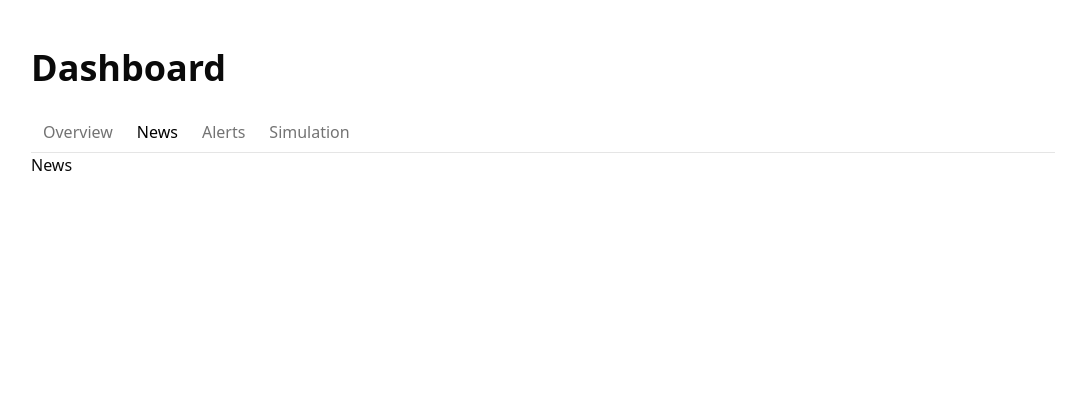
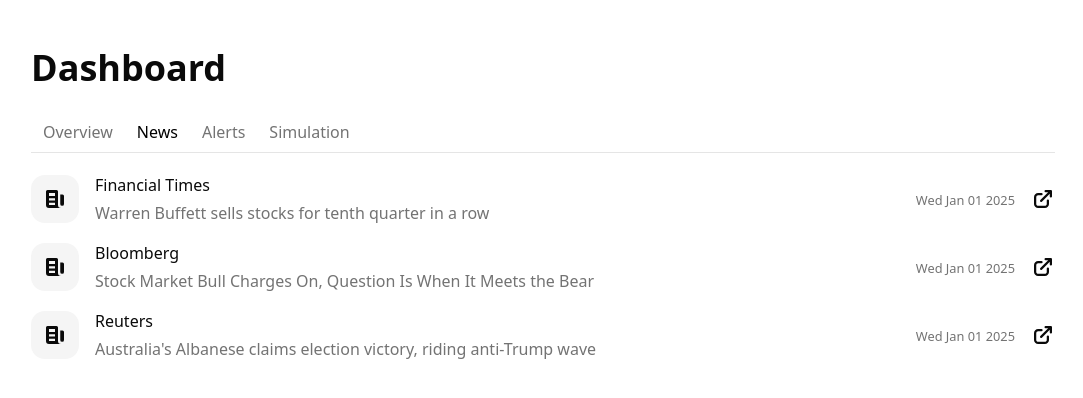
Before and after one commit to AutoInvestor/frontend, a React (Vite) app: page /news in a window 1280 px wide. Shown: the top 398 px of the page, without its empty margins (97-1180 px from the left). Built offline with nearby package versions, Linux system fonts and the light colour scheme.

Commit message:
AIR-48 News (#15)

```diff
--- a/src/model/Alert.ts
+++ b/src/model/Alert.ts
@@ -1,7 +1,7 @@
 export interface Alert {
     type: AlertType;
     assetId: string;
-    date: Date
+    date: Date;
 }
 
 type AlertType =
--- /dev/null
+++ b/src/model/NewsItem.ts
@@ -0,0 +1,6 @@
+export interface NewsItem {
+    title: string;
+    source: string;
+    date: Date;
+    link: string;
+}
--- a/src/pages/webapp/Alerts.tsx
+++ b/src/pages/webapp/Alerts.tsx
@@ -71,7 +71,6 @@
                         </div>
                     )
                 }
-                throw `Error with alert asset ${alert.assetId}`;
             })}
         </div>
     )
--- a/src/pages/webapp/Dashboard.tsx
+++ b/src/pages/webapp/Dashboard.tsx
@@ -153,7 +153,6 @@
                                 </TableRow>
                             )
                         }
-                        throw `Error with holding asset ${holding.assetId}`
                     })}
                 </TableBody>
                 <TableFooter>
@@ -297,7 +296,7 @@
                         </div>
                     </div>
                     <DrawerFooter>
-                        <Button onClick={() => {
+                        <Button disabled={boughtAt === 0} onClick={() => {
                             const newHolding: PortfolioHolding = {
                                 assetId: asset.assetId,
                                 amount: goal,
--- a/src/pages/webapp/News.tsx
+++ b/src/pages/webapp/News.tsx
@@ -1,18 +1,51 @@
+import {useEffect, useState} from "react";
+import {ArrowTopRightOnSquareIcon, NewspaperIcon} from "@heroicons/react/16/solid";
+import {NewsHttpService} from "@/services/news-http-service.ts";
+import {NewsItem} from "@/model/NewsItem.ts";
+
+const newsHttpService = new NewsHttpService();
+
 function News() {
     return (
         <>
-            <div>
-                News
-                <RecentNews />
+            <div className={"mt-5"}>
+                <RecentNews/>
             </div>
         </>
     )
 }
 
 function RecentNews() {
-    return(
-        <>
-        </>
+    const [newsItems, setNewsItems] = useState<NewsItem[]>([]);
+
+    useEffect(() => {
+        newsHttpService.getNews()
+            .then(setNewsItems)
+            .catch(err => console.error('Error fetching alerts:', err));
+    }, [])
+
+    return (
+        <div className={"flex gap-y-4 flex-col"}>
+            {newsItems.map((alert) => {
+                return (
+                    <div className={"flex flex-row gap-4 items-center"}>
+                        <div className={"rounded-xl bg-neutral-100 w-fit box-border p-3"}>
+                            <NewspaperIcon className={"size-6"}/>
+                        </div>
+                        <div className={"flex-1"}>
+                            <p>{alert.source}</p>
+                            <p className={"font-light text-neutral-500 pt-1"}>{alert.title}</p>
+                        </div>
+                        <div className={"text-neutral-500"}>
+                            <small>{alert.date.toDateString()}</small>
+                        </div>
+                        <div>
+                            <a href={alert.link} target={"_blank"}><ArrowTopRightOnSquareIcon className={"size-6"}/></a>
+                        </div>
+                    </div>
+                )
+            })}
+        </div>
     )
 }
 
--- /dev/null
+++ b/src/services/news-http-service.ts
@@ -0,0 +1,17 @@
+import {BaseHttpService} from "@/services/base-http-service.ts";
+import {NewsItem} from "@/model/NewsItem.ts";
+
+export class NewsHttpService extends BaseHttpService {
+    public constructor() {
+        super();
+    }
+
+    public getNews(): Promise<NewsItem[]> {
+        //return this.get<News[]>('/news');
+        return Promise.resolve([
+            { title: "Warren Buffett sells stocks for tenth quarter in a row", source: "Financial Times", date: new Date("2025-01-01T00:00:00.000Z"), link: "https://www.ft.com/content/abf10a12-4bdc-4f58-aed1-9a445cae166b" },
+            { title: "Stock Market Bull Charges On, Question Is When It Meets the Bear", source: "Bloomberg", date: new Date("2025-01-01T00:00:00.000Z"), link: "https://www.bloomberg.com/news/articles/2025-05-03/stock-market-bull-charges-on-question-is-when-it-meets-the-bear" },
+            { title: "Australia's Albanese claims election victory, riding anti-Trump wave", source: "Reuters", date: new Date("2025-01-01T00:00:00.000Z"), link: "https://www.reuters.com/world/asia-pacific/count-under-way-australia-election-with-living-costs-trump-focus-2025-05-03" },
+        ]);
+    }
+}
```
